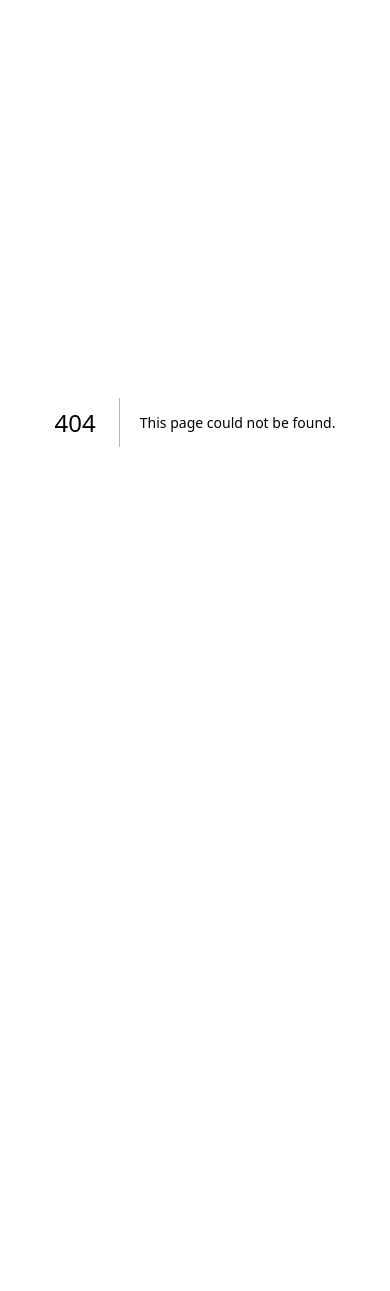
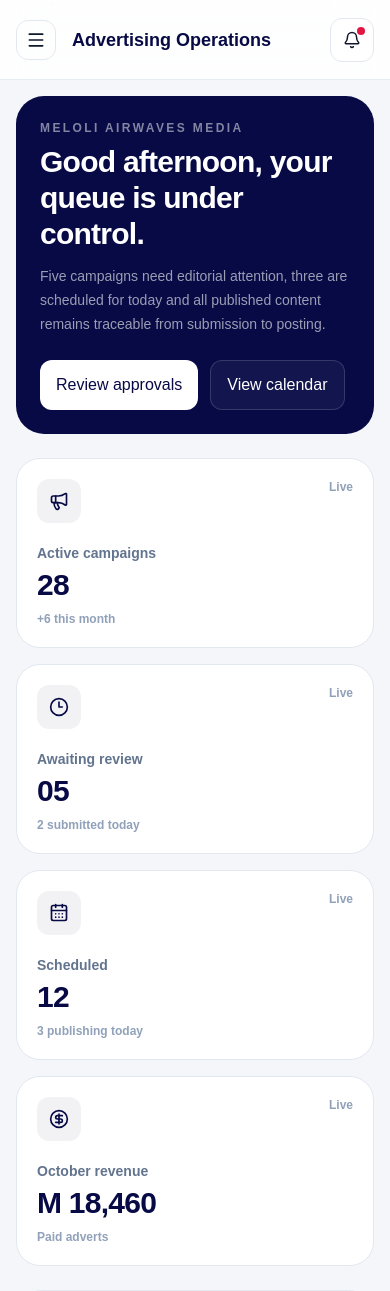
Before and after one commit to ithute-stak/meloli, a Next.js app in the folder apps/frontend/: page /dashboard in a window 390 px wide. Before the commit this address had no page. Shown: the top 1291 px of the page. Before the commit the page ends 844 px from the top, so only its background shows below. Built offline with nearby package versions, Linux system fonts and the light colour scheme.

Commit message:
feat(ui): add professional responsive admin dashboard

```diff
--- /dev/null
+++ b/apps/frontend/app/dashboard/page.tsx
@@ -0,0 +1,38 @@
+import Link from "next/link";
+import { Bell, CalendarDays, CheckCircle2, ChevronRight, CircleDollarSign, Clock3, FileText, LayoutDashboard, LogOut, Megaphone, Menu, Plus, Search, Settings, Users, XCircle } from "lucide-react";
+
+const campaigns = [
+  {name:"October Store Promotion", client:"Maseru Home Centre", status:"Approved", date:"03 Oct · 10:00", amount:"M 650.00"},
+  {name:"Weekend Special", client:"Mountain View Restaurant", status:"In review", date:"04 Oct · 09:00", amount:"M 450.00"},
+  {name:"Graduate Recruitment", client:"Highlands Consulting", status:"Changes requested", date:"06 Oct · 12:00", amount:"M 900.00"},
+  {name:"New Product Launch", client:"Naleli Cosmetics", status:"Payment pending", date:"08 Oct · 15:00", amount:"M 650.00"},
+];
+
+export default function Dashboard(){return <main className="min-h-screen bg-[#f5f6fa] text-slate-900">
+  <aside className="fixed inset-y-0 left-0 z-40 hidden w-72 flex-col border-r border-white/10 bg-[#070a45] text-white lg:flex">
+    <div className="flex h-20 items-center gap-3 border-b border-white/10 px-6"><div className="grid h-11 w-11 place-items-center rounded-2xl bg-white/10"><Megaphone size={20}/></div><div><div className="font-black tracking-tight">MELOLI<span className="text-[#ff315d]">AIRWAVES</span></div><div className="text-[10px] uppercase tracking-[.2em] text-white/45">Admin Console</div></div></div>
+    <nav className="flex-1 space-y-1 p-4 text-sm font-bold"><Nav icon={<LayoutDashboard/>} label="Overview" active/><Nav icon={<Megaphone/>} label="Campaigns" badge="12"/><Nav icon={<CheckCircle2/>} label="Approvals" badge="5"/><Nav icon={<CalendarDays/>} label="Publishing calendar"/><Nav icon={<Users/>} label="Advertisers"/><Nav icon={<CircleDollarSign/>} label="Payments"/><Nav icon={<FileText/>} label="Reports"/><Nav icon={<Settings/>} label="Settings"/></nav>
+    <div className="border-t border-white/10 p-4"><div className="flex items-center gap-3 rounded-2xl bg-white/5 p-3"><div className="grid h-10 w-10 place-items-center rounded-xl bg-[#e31545] text-sm font-black">MA</div><div className="min-w-0 flex-1"><p className="truncate text-sm font-extrabold">Meloli Admin</p><p className="truncate text-xs text-white/45">Publisher account</p></div><LogOut size={17} className="text-white/40"/></div></div>
+  </aside>
+
+  <div className="lg:pl-72">
+    <header className="sticky top-0 z-30 flex h-20 items-center gap-4 border-b border-slate-200/80 bg-white/90 px-4 backdrop-blur-xl sm:px-6 lg:px-8"><button className="grid h-10 w-10 place-items-center rounded-xl border border-slate-200 lg:hidden"><Menu size={20}/></button><div className="min-w-0 flex-1"><h1 className="truncate text-lg font-black text-[#070a45]">Advertising Operations</h1><p className="hidden text-xs text-slate-500 sm:block">Thursday, 01 October 2026</p></div><div className="hidden h-11 w-72 items-center gap-3 rounded-xl border border-slate-200 bg-slate-50 px-3 md:flex"><Search size={17} className="text-slate-400"/><input className="w-full bg-transparent text-sm outline-none" placeholder="Search campaigns..."/></div><button className="relative grid h-11 w-11 place-items-center rounded-xl border border-slate-200 bg-white"><Bell size={18}/><span className="absolute right-2 top-2 h-2 w-2 rounded-full bg-[#e31545]"/></button><button className="hidden items-center gap-2 rounded-xl bg-[#e31545] px-4 py-3 text-sm font-extrabold text-white sm:flex"><Plus size={17}/> New campaign</button></header>
+
+    <div className="mx-auto max-w-[1600px] p-4 sm:p-6 lg:p-8">
+      <section className="mb-6 rounded-[1.75rem] bg-[#070a45] p-6 text-white sm:p-8"><div className="flex flex-col justify-between gap-6 xl:flex-row xl:items-end"><div><p className="text-xs font-black uppercase tracking-[.2em] text-white/50">Meloli Airwaves Media</p><h2 className="mt-2 text-3xl font-black tracking-tight sm:text-4xl">Good afternoon, your queue is under control.</h2><p className="mt-3 max-w-2xl text-sm leading-6 text-white/60">Five campaigns need editorial attention, three are scheduled for today and all published content remains traceable from submission to posting.</p></div><div className="flex flex-wrap gap-3"><button className="rounded-xl bg-white px-4 py-3 text-sm font-extrabold text-[#070a45]">Review approvals</button><button className="rounded-xl border border-white/15 bg-white/5 px-4 py-3 text-sm font-extrabold">View calendar</button></div></div></section>
+
+      <section className="grid gap-4 sm:grid-cols-2 xl:grid-cols-4"><Metric icon={<Megaphone/>} label="Active campaigns" value="28" change="+6 this month"/><Metric icon={<Clock3/>} label="Awaiting review" value="05" change="2 submitted today"/><Metric icon={<CalendarDays/>} label="Scheduled" value="12" change="3 publishing today"/><Metric icon={<CircleDollarSign/>} label="October revenue" value="M 18,460" change="Paid adverts"/></section>
+
+      <section className="mt-6 grid gap-6 xl:grid-cols-[1fr_360px]">
+        <div className="overflow-hidden rounded-[1.6rem] border border-slate-200 bg-white"><div className="flex items-center justify-between border-b border-slate-100 p-5 sm:p-6"><div><h3 className="font-black text-[#070a45]">Campaign queue</h3><p className="mt-1 text-sm text-slate-500">Latest submissions and publishing decisions</p></div><button className="text-sm font-extrabold text-[#e31545]">View all</button></div><div className="divide-y divide-slate-100">{campaigns.map(c=><div key={c.name} className="grid gap-3 p-5 transition hover:bg-slate-50 sm:grid-cols-[1.4fr_.9fr_.8fr_auto] sm:items-center sm:px-6"><div><p className="font-extrabold text-slate-900">{c.name}</p><p className="mt-1 text-sm text-slate-500">{c.client}</p></div><div><Status value={c.status}/></div><div><p className="text-sm font-bold text-slate-700">{c.date}</p><p className="mt-1 text-xs text-slate-400">Preferred publish time</p></div><div className="flex items-center justify-between gap-4 sm:justify-end"><span className="text-sm font-black text-[#070a45]">{c.amount}</span><ChevronRight size={17} className="text-slate-300"/></div></div>)}</div></div>
+
+        <div className="space-y-6"><div className="rounded-[1.6rem] border border-slate-200 bg-white p-5 sm:p-6"><div className="flex items-center justify-between"><div><h3 className="font-black text-[#070a45]">Today&apos;s schedule</h3><p className="mt-1 text-sm text-slate-500">01 October</p></div><CalendarDays size={20} className="text-[#e31545]"/></div><div className="mt-6 space-y-5"><Schedule time="09:00" title="Back to school offers" state="Published"/><Schedule time="12:30" title="Business directory feature" state="Ready"/><Schedule time="15:00" title="Weekend accommodation" state="Scheduled"/><Schedule time="18:00" title="Restaurant special" state="Scheduled"/></div></div><div className="rounded-[1.6rem] bg-[#e31545] p-6 text-white"><p className="text-xs font-black uppercase tracking-[.18em] text-white/70">Editorial control</p><h3 className="mt-3 text-2xl font-black">Nothing publishes without approval.</h3><p className="mt-3 text-sm leading-6 text-white/75">Every action is recorded, from client submission and payment to reviewer decision and publishing status.</p></div></div>
+      </section>
+    </div>
+  </div>
+</main>}
+
+function Nav({icon,label,badge,active}:{icon:React.ReactNode;label:string;badge?:string;active?:boolean}){return <button className={`flex w-full items-center gap-3 rounded-xl px-3 py-3 text-left ${active?"bg-white text-[#070a45]":"text-white/65 hover:bg-white/5 hover:text-white"}`}><span className="[&>svg]:h-[18px] [&>svg]:w-[18px]">{icon}</span><span className="flex-1">{label}</span>{badge&&<span className={`rounded-full px-2 py-0.5 text-xs ${active?"bg-[#e31545] text-white":"bg-white/10"}`}>{badge}</span>}</button>}
+function Metric({icon,label,value,change}:{icon:React.ReactNode;label:string;value:string;change:string}){return <div className="rounded-[1.5rem] border border-slate-200 bg-white p-5"><div className="flex items-start justify-between"><div className="grid h-11 w-11 place-items-center rounded-xl bg-[#070a45]/5 text-[#070a45] [&>svg]:h-5 [&>svg]:w-5">{icon}</div><span className="text-xs font-bold text-slate-400">Live</span></div><p className="mt-5 text-sm font-bold text-slate-500">{label}</p><p className="mt-1 text-3xl font-black tracking-tight text-[#070a45]">{value}</p><p className="mt-2 text-xs font-semibold text-slate-400">{change}</p></div>}
+function Status({value}:{value:string}){const styles=value==="Approved"?"bg-emerald-50 text-emerald-700":value==="In review"?"bg-amber-50 text-amber-700":value==="Changes requested"?"bg-rose-50 text-rose-700":"bg-slate-100 text-slate-600";return <span className={`inline-flex rounded-full px-3 py-1.5 text-xs font-extrabold ${styles}`}>{value}</span>}
+function Schedule({time,title,state}:{time:string;title:string;state:string}){return <div className="flex gap-4"><div className="w-12 pt-0.5 text-xs font-black text-[#070a45]">{time}</div><div className="relative flex-1 border-l border-slate-200 pl-4 before:absolute before:-left-[5px] before:top-1 before:h-2.5 before:w-2.5 before:rounded-full before:bg-[#e31545]"><p className="text-sm font-extrabold text-slate-800">{title}</p><p className="mt-1 text-xs text-slate-400">{state}</p></div></div>}
```
